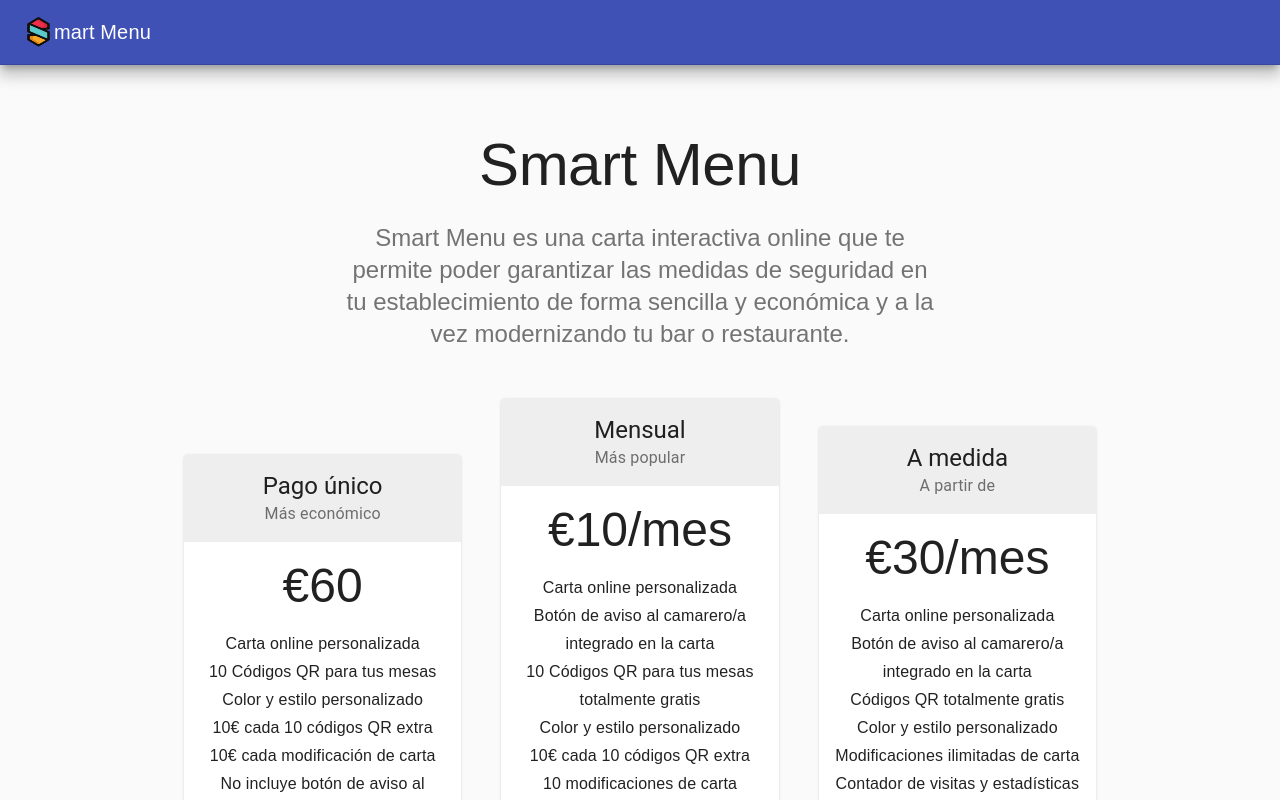
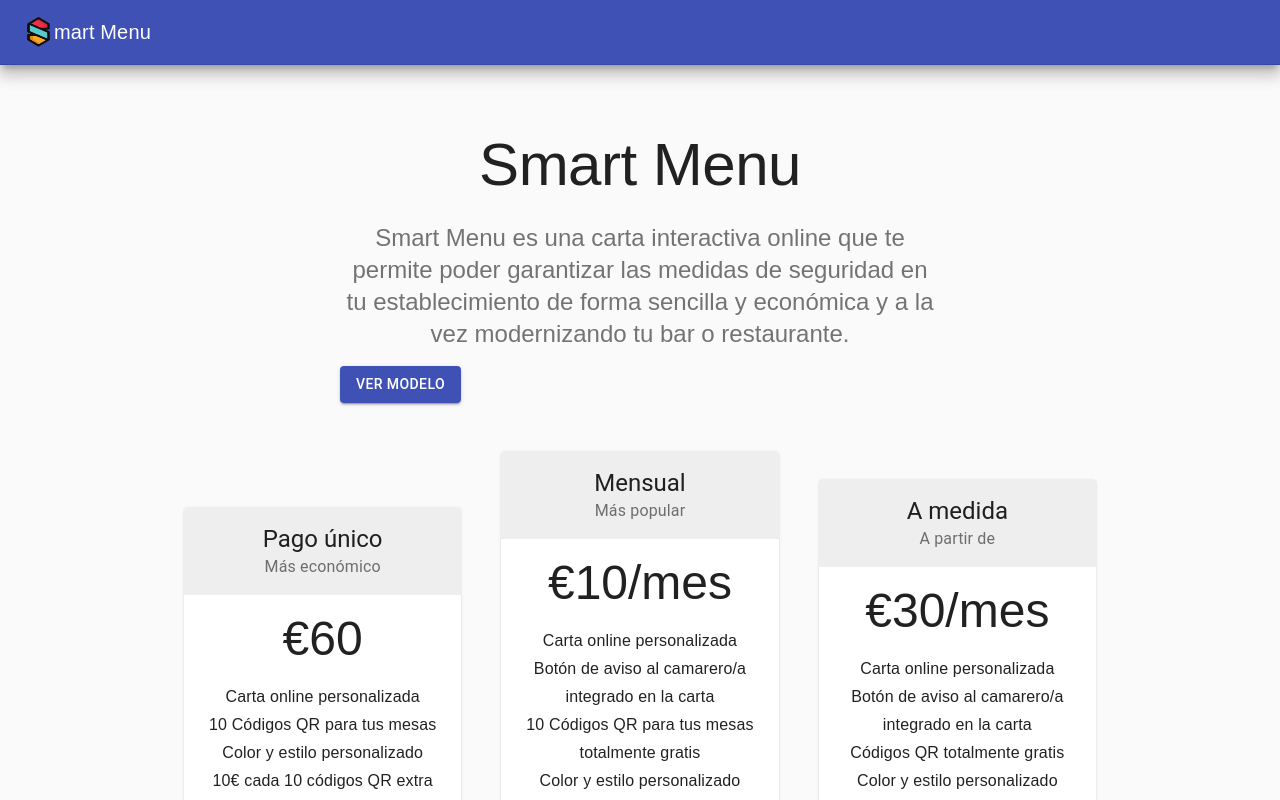
Before and after one commit to gagocarrilloedgar/smenu, a React (Create React App) app: page / in a window 1280 px wide. Shown: the top 800 px of the page. Built offline with nearby package versions, Linux system fonts and the light colour scheme.

Commit message:
sometyle

```diff
--- a/src/App.js
+++ b/src/App.js
@@ -5,7 +5,7 @@
 import { TestBarContextProvider } from "./views/BarTest/testbar1provider";
 function App() {
   return (
-    <div className="App">
+    <div>
       <Route path="" component={IndexPage} />
       <TestBarContextProvider>
         <Route path="/dolcevitablanes" component={CartaOnlineTest} />
--- a/src/index.css
+++ b/src/index.css
@@ -52,3 +52,8 @@
     transform: rotate(360deg);
   }
 }
+
+.dolceColor{
+  background: palevioletred;
+  height: 100%;
+}
--- a/src/views/BarTest/testBar1.js
+++ b/src/views/BarTest/testBar1.js
@@ -18,6 +18,7 @@
 const useStyles = makeStyles((theme) => ({
   root: {
     width: "100%",
+    height: "100%",
     alignItems: "center",
   },
   heading: {
@@ -210,12 +211,21 @@
     setExpanded(isExpanded ? panel : false);
   };
 
+
+
   return (
-    <Grid style={{ padding: "10px", margin: "10px" }}>
-      <Grid container container justify="center" style={{ padding: "10px" }}>
+    <Grid
+      container
+      style={{
+        padding: "10px",
+        background:"#ffb199",
+        height:window.innerHeight
+      }}
+    >
+      <Grid container justify="center" style={{ padding: "10px" }}>
         <MediaControlCard bar={info} />
       </Grid>
-      <Grid container container justify="center">
+      <Grid container justify="center">
         <Grid item xs={11} spacing={10} justify="center">
           {carta.map((item, index) => (
             <ExpansionPanel
--- a/src/views/main.js
+++ b/src/views/main.js
@@ -16,6 +16,7 @@
 import Box from "@material-ui/core/Box";
 import logo from "../../src/smenu.png";
 import ContactButton from "../components/contact.component";
+
 function Copyright() {
   return (
     <Typography variant="body2" color="textSecondary" align="center">
@@ -197,12 +198,20 @@
           align="center"
           color="textSecondary"
           component="p"
+          paragraph
           style={{ fontFamily: `"Montserrat",sans-serif` }}
         >
           Smart Menu es una carta interactiva online que te permite poder
           garantizar las medidas de seguridad en tu establecimiento de forma
           sencilla y económica y a la vez modernizando tu bar o restaurante.
         </Typography>
+        <Button
+          color="primary"
+          variant="contained"
+          onClick={() => (window.location = "/dolcevitablanes")}
+        >
+          Ver modelo
+        </Button>
       </Container>
       {/* End hero unit */}
       <Container maxWidth="md" component="main">
```
